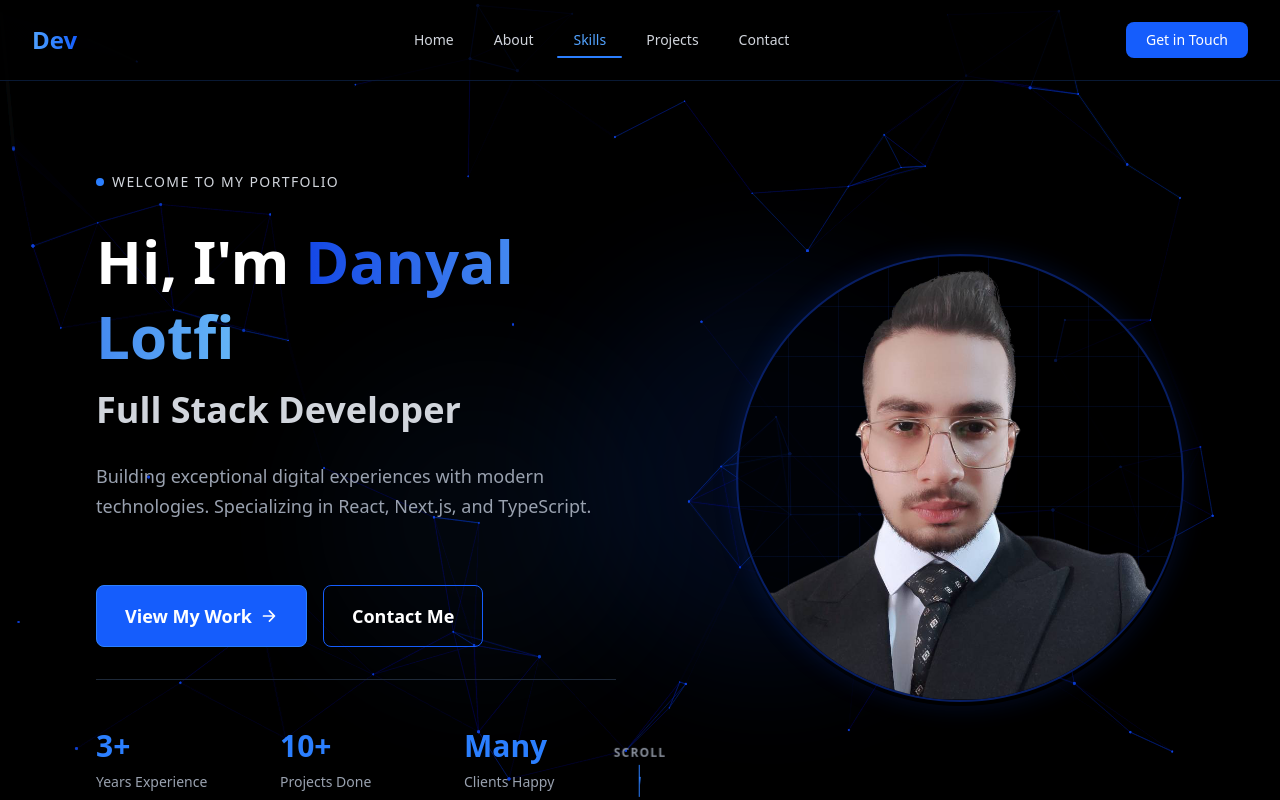
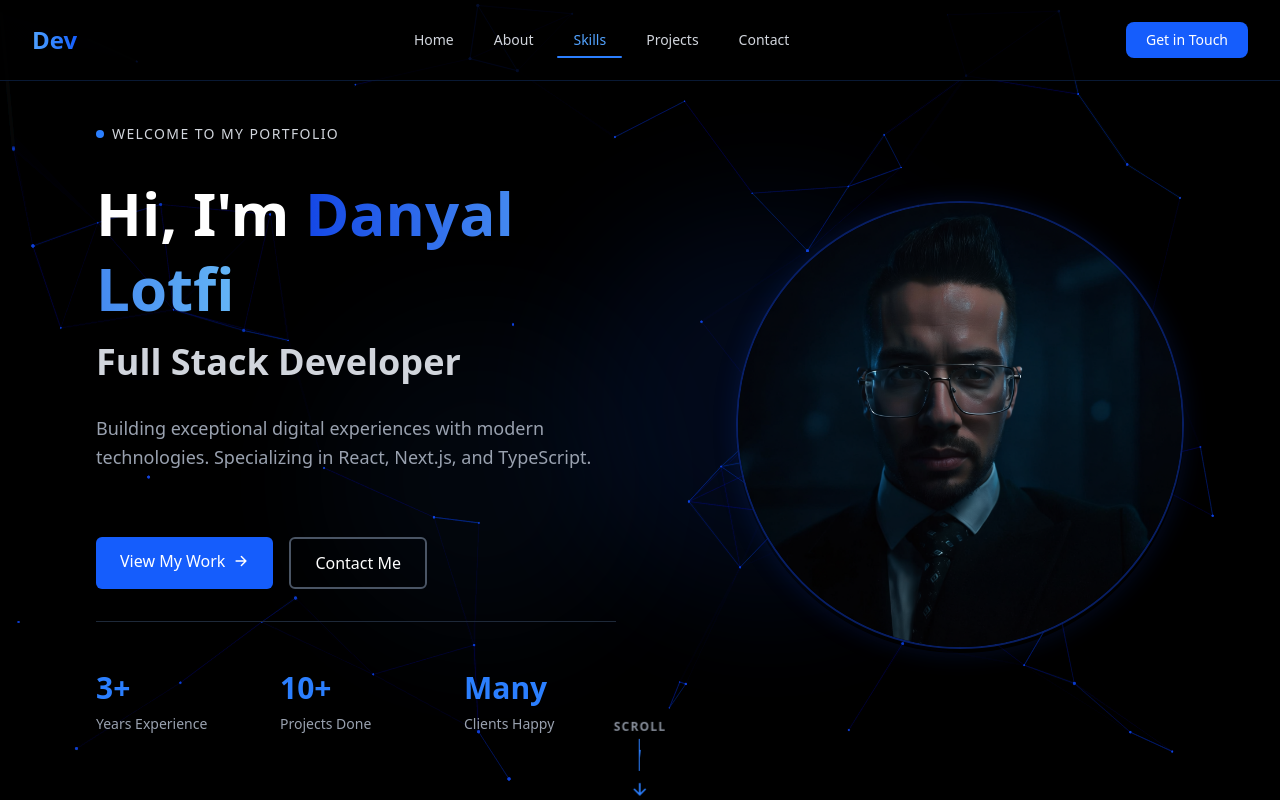
Before and after one commit to iXZed026/new-portfolio-app, a Next.js app: page / in a window 1280 px wide. Shown: the top 800 px of the page. Built offline with nearby package versions, Linux system fonts and the light colour scheme.

Commit message:
fixing href scroll

```diff
--- a/src/app/componenets/hero/HeroSection.tsx
+++ b/src/app/componenets/hero/HeroSection.tsx
@@ -69,7 +69,7 @@ export const HeroSection: React.FC<HeroSectionProps> = ({
 
       {/* Particles background */}
       <ParticlesBackground
-        particleCount={80}
+        particleCount={70}
         particleColor="#1447E6"
         particleOpacity={1}
         interactive={!prefersReducedMotion}
@@ -82,7 +82,7 @@ export const HeroSection: React.FC<HeroSectionProps> = ({
       />
 
       <div
-        className="absolute bottom-1/4 left-1/4 w-80 h-80 bg-blue-500 rounded-full opacity-5 blur-3xl pointer-events-none animate-glow-pulse"
+        className=" absolute bottom-1/4 left-1/4 w-80 h-80 bg-blue-500 rounded-full opacity-5 blur-3xl pointer-events-none animate-glow-pulse"
         style={{ animationDelay: '1s' }}
         aria-hidden="true"
       />
@@ -91,7 +91,7 @@ export const HeroSection: React.FC<HeroSectionProps> = ({
       <div className="relative z-10 w-full max-w-6xl mx-auto px-4 sm:px-6 lg:px-8 py-16 sm:py-20">
         <div className="grid md:grid-cols-2 gap-8 sm:gap-12 items-center">
           {/* Left column - Text content */}
-          <div className="text-center md:text-left order-2 md:order-1 space-y-6 sm:space-y-8">
+          <div className="py-10 text-center md:text-left order-2 md:order-1 space-y-6 sm:space-y-8">
             {/* Greeting badge */}
             <div className="inline-flex items-center gap-2 w-fit mx-auto md:mx-0 animate-fade-up">
               <div className="w-2 h-2 bg-blue-500 rounded-full" />
@@ -121,28 +121,22 @@ export const HeroSection: React.FC<HeroSectionProps> = ({
 
             {/* CTA Buttons */}
             <div className="flex flex-col sm:flex-row gap-3 sm:gap-4 pt-6 sm:pt-8 w-full sm:w-auto animate-fade-up animate-stagger-3">
-              <Button
-                variant="primary"
-                size="lg"
-                onClick={ctaPrimary.onClick}
-                aria-label={ctaPrimary.text}
-                className="group relative w-full sm:w-auto"
+              <a
+              href="#skills"
+                className="py-3 px-6 bg-blue-600 rounded-md group relative w-full sm:w-auto"
               >
                 <span className="flex items-center justify-center sm:justify-start gap-2">
                   {ctaPrimary.text}
                   <IoArrowForward className="transform group-hover:translate-x-1 transition-transform duration-300" />
                 </span>
-              </Button>
+              </a>
 
-              <Button
-                variant="secondary"
-                size="lg"
-                onClick={ctaSecondary.onClick}
-                aria-label={ctaSecondary.text}
-                className="w-full sm:w-auto"
+              <a
+              href="#contact"
+                className="py-3 px-6 border-2 border-gray-600 rounded-md w-full sm:w-auto hover:bg-blue-600 transition-colors duration-300"
               >
                 {ctaSecondary.text}
-              </Button>
+              </a>
             </div>
 
             {/* Stats section */}
@@ -201,7 +195,7 @@ export const HeroSection: React.FC<HeroSectionProps> = ({
                 {/* Image with floating animation */}
                 <div className="relative z-10">
                   <Image
-                    src="/images/me.jpg"
+                    src="/images/me3.png"
                     alt="Danyal Lotfi profile picture"
                     width={400}
                     height={400}
--- a/src/app/componenets/layout/Footer.tsx
+++ b/src/app/componenets/layout/Footer.tsx
@@ -66,12 +66,12 @@ export const Footer: React.FC = () => {
             <ul className="space-y-3">
               {FOOTER_NAV_ITEMS.map((item) => (
                 <li key={item.id}>
-                  <button
-                    onClick={() => handleNavClick(item.id)}
+                  <a
+                    href={`#${item.id}`}
                     className="text-gray-400 hover:text-blue-400 transition-colors duration-300"
                   >
                     {item.label}
-                  </button>
+                  </a>
                 </li>
               ))}
             </ul>
--- a/src/app/componenets/layout/Header.tsx
+++ b/src/app/componenets/layout/Header.tsx
@@ -12,6 +12,8 @@ export const Header: React.FC = () => {
   const [isScrolled, setIsScrolled] = useState(false);
   const [isMobileMenuOpen, setIsMobileMenuOpen] = useState(false);
   const activeSection = useActiveSection();
+  const [activeMenu, setActiveMenu] = useState<boolean>(false)
+
 
   // Handle scroll
   useEffect(() => {
@@ -25,22 +27,26 @@ export const Header: React.FC = () => {
 
   // Prevent body scroll when menu is open
   useEffect(() => {
-    document.body.style.overflow = isMobileMenuOpen ? 'none' : 'initial';
+    document.body.style.overflow = isMobileMenuOpen ? 'hidden' : 'initial';
     return () => {
       document.body.style.overflow = 'unset';
     };
   }, [isMobileMenuOpen]);
 
   const handleNavClick = (sectionId: string) => {
-    const element = document.querySelector(`[data-section="${sectionId}"]`);
+
+    const element = document.querySelector(
+      `[data-section="${sectionId}"]`
+    );
+
     if (element) {
       element.scrollIntoView({
         behavior: 'smooth',
         block: 'start',
       });
     }
+
     setIsMobileMenuOpen(false);
-
   };
 
   return (
@@ -66,17 +72,17 @@ export const Header: React.FC = () => {
               {NAV_ITEMS.map((item) => {
                 const isActive = activeSection === item.id;
                 return (
-                  <button
+                  <a
                     key={item.id}
-                    onClick={() => handleNavClick(item.id)}
+                    href={item.href}
                     className={cn(
-                      'relative px-3 lg:px-4 py-2 text-xs lg:text-sm font-medium transition-colors duration-300',
+                      'cursor-pointer relative px-3 lg:px-4 py-2 text-xs lg:text-sm font-medium transition-colors duration-300',
                       isActive ? 'text-blue-400' : 'text-gray-300 hover:text-white'
                     )}
                   >
                     {item.label}
                     {isActive && <span className="absolute left-0 right-0 bottom-0 h-[2px] bg-blue-500 rounded-full" />}
-                  </button>
+                  </a>
                 );
               })}
             </nav>
@@ -90,27 +96,27 @@ export const Header: React.FC = () => {
             </a>
 
             {/* Mobile Menu Button */}
-            <button
-              onClick={() => setIsMobileMenuOpen(true)}
+            <div
+              onClick={()=> setActiveMenu(true)}
               className="p-2 md:hidden text-white flex-shrink-0"
-              aria-label="Toggle menu"
+            // aria-label="Toggle menu"
             >
               <IoMenu size={30} />
-            </button>
+            </div>
           </div>
         </div>
       </header>
 
       {/* Mobile Menu */}
       <MobileMenu
-        isOpen={isMobileMenuOpen}
-        onClose={() => setIsMobileMenuOpen(false)}
+        isOpen={activeMenu}
+        onClose={() => setActiveMenu(false)}
         onNavClick={handleNavClick}
         activeSection={activeSection}
       />
 
       {/* Spacer */}
-      <div className="h-14 sm:h-16 md:h-20" />
+      {/* <div className="h-14 sm:h-16 md:h-20" /> */}
     </>
   );
 };
--- a/src/app/componenets/layout/MobileMenu.tsx
+++ b/src/app/componenets/layout/MobileMenu.tsx
@@ -43,13 +43,10 @@ export const MobileMenu: React.FC<MobileMenuProps> = ({ isOpen, onClose, onNavCl
             {NAV_ITEMS.map((item) => {
               const isActive = activeSection === item.id;
               return (
-                <button
+                <a
                   key={item.id}
-                  onClick={(e) => {
-                    e.preventDefault();
-                    onNavClick(item.id);
-                  }}
-                  type="button"
+                  href={item.href}
+                  onClick={onClose}
                   className={cn(
                     'text-left px-3 sm:px-4 py-2 sm:py-3 rounded-lg transition-all text-sm cursor-pointer pointer-events-auto',
                     isActive
@@ -58,7 +55,7 @@ export const MobileMenu: React.FC<MobileMenuProps> = ({ isOpen, onClose, onNavCl
                   )}
                 >
                   {item.label}
-                </button>
+                </a>
               );
             })}
           </nav>
--- a/src/app/componenets/lib/constants/footer.ts
+++ b/src/app/componenets/lib/constants/footer.ts
@@ -23,7 +23,7 @@ export const FOOTER_SOCIAL_LINKS: FooterSocialLink[] = [
   {
     id: 'instagram',
     label: 'Instagram',
-    href: 'https://instagram.com/danyal-xzdev',
+    href: 'https://instagram.com/danyal_xzdev',
     icon: FaInstagram,
   },
   {
--- a/src/app/componenets/sections/AboutSection.tsx
+++ b/src/app/componenets/sections/AboutSection.tsx
@@ -89,7 +89,7 @@ export const AboutSection: React.FC = () => {
         <div className="h-px bg-gradient-to-r from-transparent via-blue-500 to-transparent opacity-30 mb-16 sm:mb-24" />
 
         {/* Skills Section */}
-        <div data-section="skills">
+        <div id='skills' data-section="skills">
           <SkillsSection />
         </div>
       </div>
--- a/src/app/page.tsx
+++ b/src/app/page.tsx
@@ -35,7 +35,7 @@ export default function Home() {
   return (
     <>
       {/* Hero Section */}
-      <div data-section="home">
+      <div id='home' data-section="home">
         <HeroSection
           name="Danyal Lotfi"
           title="Full Stack Developer"
@@ -53,17 +53,17 @@ export default function Home() {
       </div>
 
       {/* About Section */}
-      <div data-section="about">
+      <div id='about' data-section="about">
         <AboutSection />
       </div>
 
       {/* Projects Section */}
-      <div data-section="projects">
+      <div id='projects' data-section="projects">
         <ProjectsSection />
       </div>
 
       {/* Contact Section */}
-      <div data-section="contact">
+      <div id='contact' data-section="contact">
         <ContactSection />
       </div>
     </>
```
Also changed, not shown: public/images/me3.png (added).
